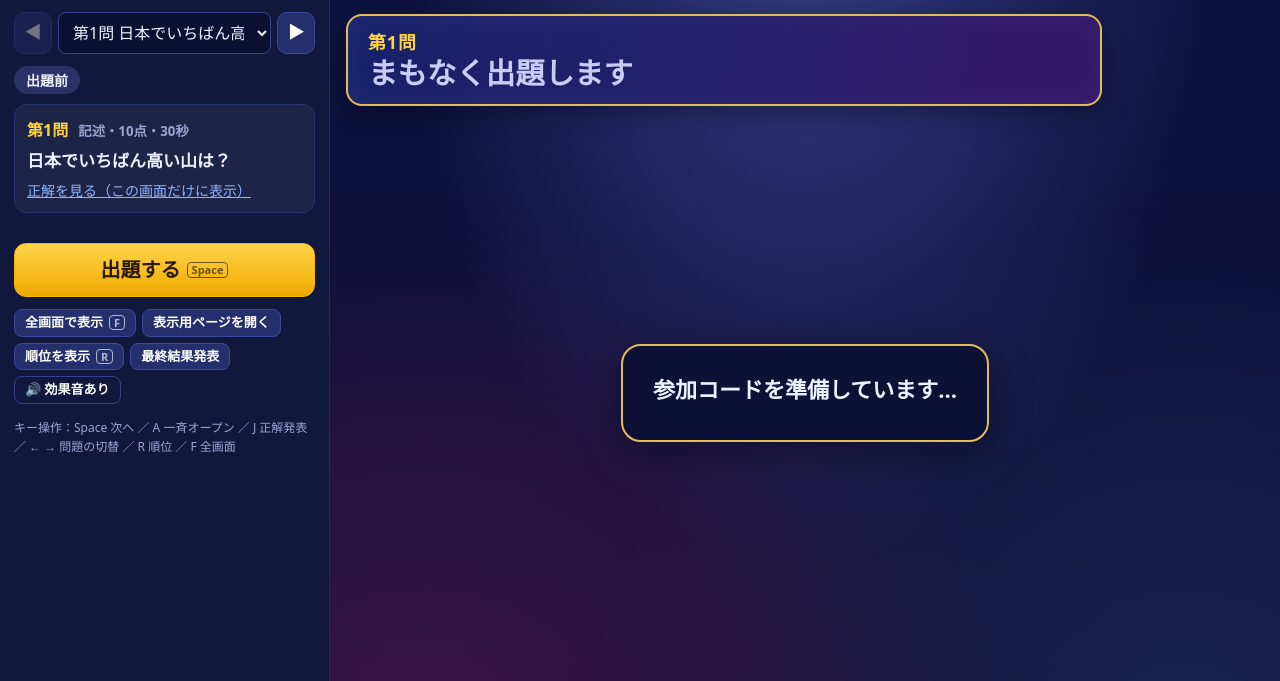
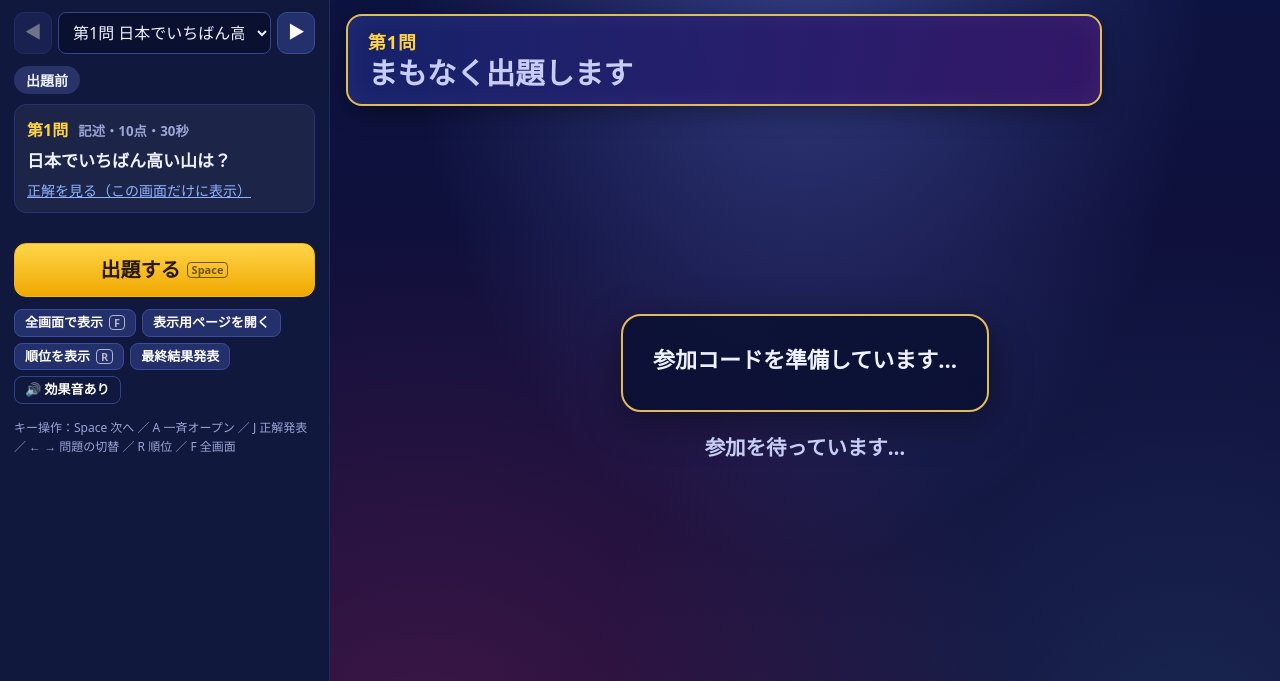
Before and after one commit to xin1zu2zhai1/panel-host, a plain HTML site: page index.html in a window 1280 px wide. Shown: the part 119-800 px from the top of the page. Drawn offline with Linux system fonts and the light colour scheme; a web font is replaced by a local one.

Commit message:
最初の出題までは参加コードとQRコードを表示し続ける
これまでは誰かが参加した瞬間にパネル表示へ切り替わり、参加コードとQRコードが
消えていた。一度も出題していない間は参加案内を出し続け、その下に参加した人の
名前を並べるようにした（表示用ページとホスト画面のパネル欄の両方）。
2問目以降の出題前や、得点リセット後の扱いは次のとおり:
- 2問目以降の出題前は、これまでどおりパネル（得点）を表示
- 得点と回答をリセットすると、また参加案内に戻る

Co-Authored-By: Claude Opus 5.5 <noreply@anthropic.com>
Claude-Session: https://claude.ai/code/session_01WG1UjkfysFf6cfhN6zFm38

```diff
--- a/css/stage.css
+++ b/css/stage.css
@@ -74,7 +74,22 @@
 .board-wrap { flex: 1; min-height: 0; display: flex; align-items: center; justify-content: center; position: relative; }
 .board-wrap.is-empty .board-grid { display: none; }
 .board-grid { display: grid; justify-content: center; align-content: center; }
-.board-empty { display: grid; place-items: center; width: 100%; height: 100%; }
+.board-empty { display: grid; place-items: center; width: 100%; height: 100%; overflow: hidden; }
+
+/* 最初の出題までの参加受付 */
+.lobby { display: flex; flex-direction: column; align-items: center; gap: 2.4vh; width: 100%; max-height: 100%; min-height: 0; }
+.lobby .join-card { flex: none; }
+.lobby-people { width: min(1100px, 100%); text-align: center; min-height: 0; overflow: hidden; }
+.lp-title { font-size: clamp(16px, 1.6vw, 26px); font-weight: 900; color: #c7cdf5; margin-bottom: 1.2vh; }
+.lp-title b { color: var(--gold2); font-size: 1.35em; margin: 0 4px; }
+.lp-names { display: flex; flex-wrap: wrap; justify-content: center; gap: 8px 10px; }
+.lp-chip {
+  padding: 6px 16px; border-radius: 999px; background: rgba(255, 255, 255, .1); border: 1px solid rgba(255, 255, 255, .2);
+  font-weight: 900; font-size: clamp(15px, 1.5vw, 24px); white-space: nowrap; max-width: 100%; overflow: hidden; text-overflow: ellipsis;
+}
+.lp-chip.new { animation: chipIn .5s cubic-bezier(.2, 1.6, .4, 1) both; }
+.lp-chip.off { opacity: .45; }
+.lobby-people.many .lp-chip { font-size: clamp(12px, 1.1vw, 18px); padding: 4px 12px; }
 
 /* ---------- パネル ---------- */
 .panel { width: var(--pw); position: relative; perspective: calc(var(--pw) * 4); user-select: none; }
@@ -182,6 +197,7 @@
 .rank-list li.top1 .rk-pt, .rank-list li.top2 .rk-pt, .rank-list li.top3 .rk-pt { color: inherit; }
 .rank-empty { color: var(--muted); font-size: 20px; }
 
+@keyframes chipIn { from { transform: scale(.3); opacity: 0; } to { transform: none; opacity: 1; } }
 @keyframes stampIn { from { transform: scale(2.4); opacity: 0; } to { transform: scale(1); opacity: 1; } }
 @keyframes pop { from { transform: scale(.6); opacity: 0; } to { transform: scale(1); opacity: 1; } }
 @keyframes pulse { from { transform: scale(1); } to { transform: scale(1.08); } }
@@ -190,7 +206,7 @@
 
 @media (prefers-reduced-motion: reduce) {
   .flip { transition: none; }
-  .stamp.show, .sh-correct, .rank-list li, .sh-timer.hurry { animation: none; }
+  .stamp.show, .sh-correct, .rank-list li, .sh-timer.hurry, .lp-chip.new { animation: none; }
 }
 
 @media (max-width: 900px) {
--- a/js/host.js
+++ b/js/host.js
@@ -974,6 +974,11 @@
       busy: sessionBusy || !session,
       joinUrl: session ? joinUrl() : '',
       survey: isSurvey(),
+      // まだ一度も出題していない間は、表示用ページなどに参加コードと QR コードを出し続ける
+      lobby: !game.final && !questions.some(function (qq) {
+        var rr = game.rounds[qq.id];
+        return rr && rr.phase !== 'waiting';
+      }),
       phase: phase,
       view: stageView,
       final: !!game.final,
--- a/js/stage.js
+++ b/js/stage.js
@@ -6,6 +6,7 @@
  *  {
  *    code, busy, joinUrl,                 参加コード（busy のときは準備中）
  *    survey,                              アンケートモード（得点・○×・正解を出さない）
+ *    lobby,                               まだ一度も出題していない（参加コードと QR コードを出し続ける）
  *    phase: waiting|open|closed|judged|final, view: board|rank, final,
  *    q: null | {id, no, type, text, choices, correct},
  *    dl, correctText, counts,             制限時間の締め切り・正解・選択肢ごとの人数
@@ -185,19 +186,54 @@
       if (self.updatePanel(el, p, i)) needFit.push(el);
     });
 
-    if (!v.players.length) {
+    // 最初の出題までは（参加者がいても）参加コードと QR コードを出し続け、参加した人の名前を並べる
+    var lobby = !!v.lobby || !v.players.length;
+    if (lobby) {
       this.empty.hidden = false;
       var key = v.busy ? 'busy' : v.code + '|' + v.joinUrl;
       if (this._emptyKey !== key) {
         this._emptyKey = key;
-        this.empty.innerHTML = QP.joinCardHtml(v.code, v.joinUrl, v.busy, true);
+        this.empty.innerHTML = '<div class="lobby">' + QP.joinCardHtml(v.code, v.joinUrl, v.busy, true) +
+          '<div class="lobby-people"><div class="lp-title"></div><div class="lp-names"></div></div></div>';
+        this.chips = new Map();
         if (!v.busy) QP.renderQr($('.join-qr', this.empty), v.joinUrl, 6);
       }
+      this.renderLobbyPeople();
     } else {
       this.empty.hidden = true;
     }
-    this.wrap.classList.toggle('is-empty', !v.players.length);
+    this.wrap.classList.toggle('is-empty', lobby);
     this.layout(needFit);
+  };
+
+  // 参加した人の名前（新しく参加した人だけ、ぽんと出す）
+  Stage.prototype.renderLobbyPeople = function () {
+    var self = this;
+    var people = $('.lobby-people', this.empty);
+    if (!people) return;
+    var players = this.view.players;
+    var title = players.length ? '参加者 <b>' + players.length + '</b> 人' : '参加を待っています…';
+    var t = $('.lp-title', people);
+    if (t.innerHTML !== title) t.innerHTML = title;
+    people.classList.toggle('many', players.length > 24);
+    var box = $('.lp-names', people);
+    var ids = {};
+    players.forEach(function (p) { ids[p.pid] = true; });
+    this.chips.forEach(function (el, pid) {
+      if (!ids[pid]) { el.remove(); self.chips.delete(pid); }
+    });
+    players.forEach(function (p, i) {
+      var el = self.chips.get(p.pid);
+      if (!el) {
+        el = document.createElement('span');
+        el.className = 'lp-chip new';
+        el.addEventListener('animationend', function () { el.classList.remove('new'); });
+        self.chips.set(p.pid, el);
+      }
+      if (box.children[i] !== el) box.insertBefore(el, box.children[i] || null);
+      if (el.textContent !== p.name) el.textContent = p.name;
+      el.classList.toggle('off', !p.online);
+    });
   };
 
   Stage.prototype.updatePanel = function (el, p, i) {
```
